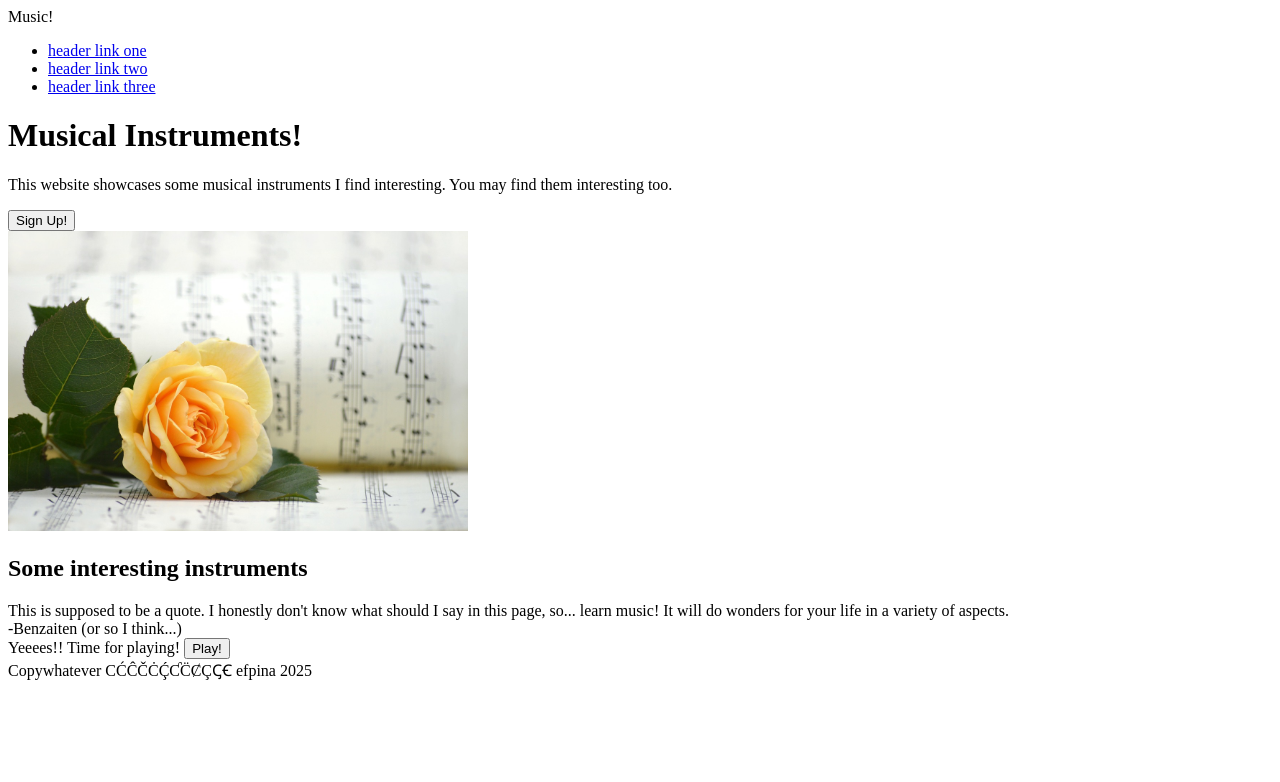
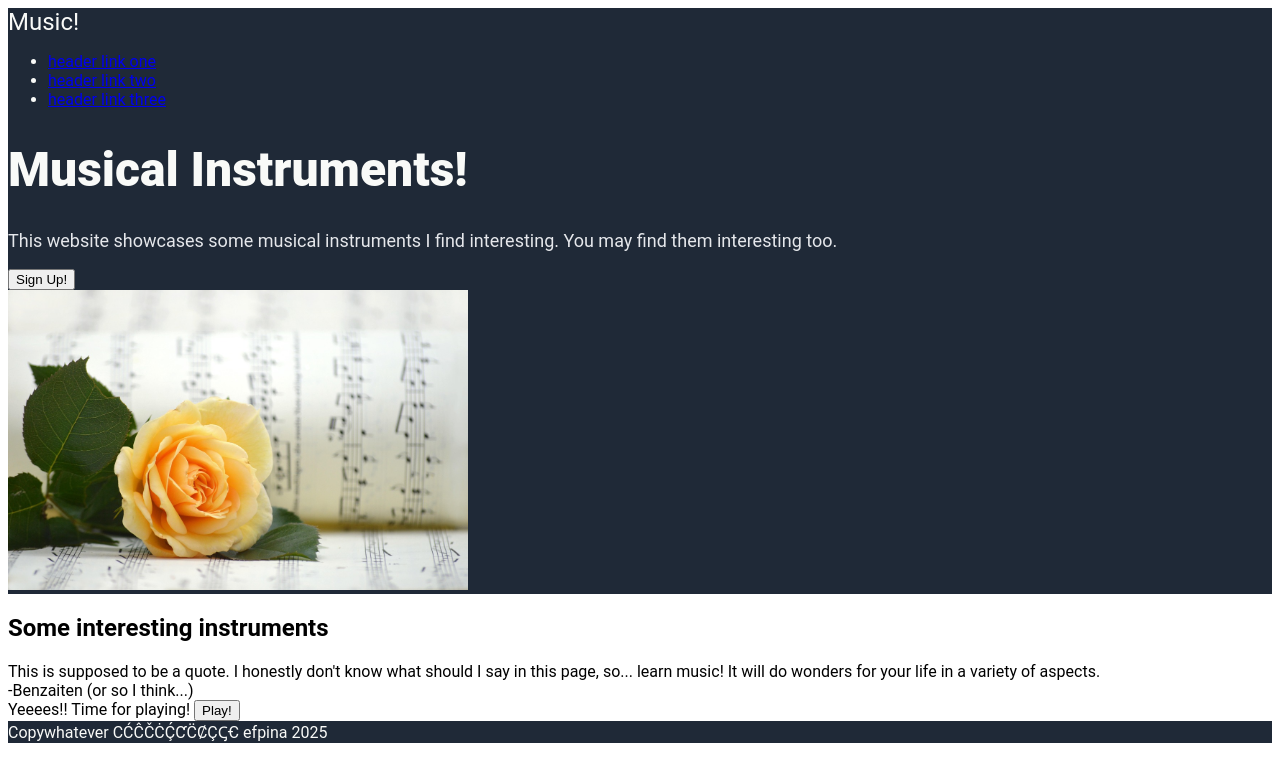
Before and after one commit to efpina/odin-landing-page, a plain HTML site: page index.html in a window 1280 px wide. Drawn offline with Linux system fonts and the light colour scheme.

Commit message:
Add first CSS rules for header and hero sections
I've added the first CSS rules that will apply
to the header and hero text sections of the web
page.

The CSS file specifies the background color for
the header/hero and footer, font size and color
for each section, and shared background color for
the footer and header/hero sections.

```diff
--- a/index.html
+++ b/index.html
@@ -3,6 +3,7 @@
 <head>
   <meta charset="UTF-8">
   <meta name="viewport" content="width=device-width, initial-scale=1.0">
+  <link href="./styles.css" rel="stylesheet">
   <title>Musical Instruments - Landing Page project</title>
 </head>
 <body>
@@ -18,9 +19,9 @@
     </div>
 
     <div class="sec1-content">
-      <div class="sec1-text">
-        <h1>Musical Instruments!</h1>
-        <p>This website showcases some musical instruments I find interesting. You may find them interesting too.</p>
+      <div class="hero">
+        <h1 class="hero-main">Musical Instruments!</h1>
+        <p class="hero-secondary">This website showcases some musical instruments I find interesting. You may find them interesting too.</p>
         <button>Sign Up!</button>
       </div>
       <img src="./images/music-project2.jpg" alt="A white rose with sheet music background" height="300">
--- a/styles.css
+++ b/styles.css
@@ -0,0 +1,23 @@
+body {
+    font-family: 'Roboto', sans-serif;
+}
+
+.section-one,
+.footer {
+    background-color: #1F2937;
+    color: #f9faf8;
+}
+
+.logo {
+    font-size: 24px;
+}
+
+.hero > .hero-main {
+    font-size: 48px;
+    font-weight: 900;
+}
+
+.hero > .hero-secondary {
+    font-size: 18px;
+    color: #e5e7eb;
+}
```
